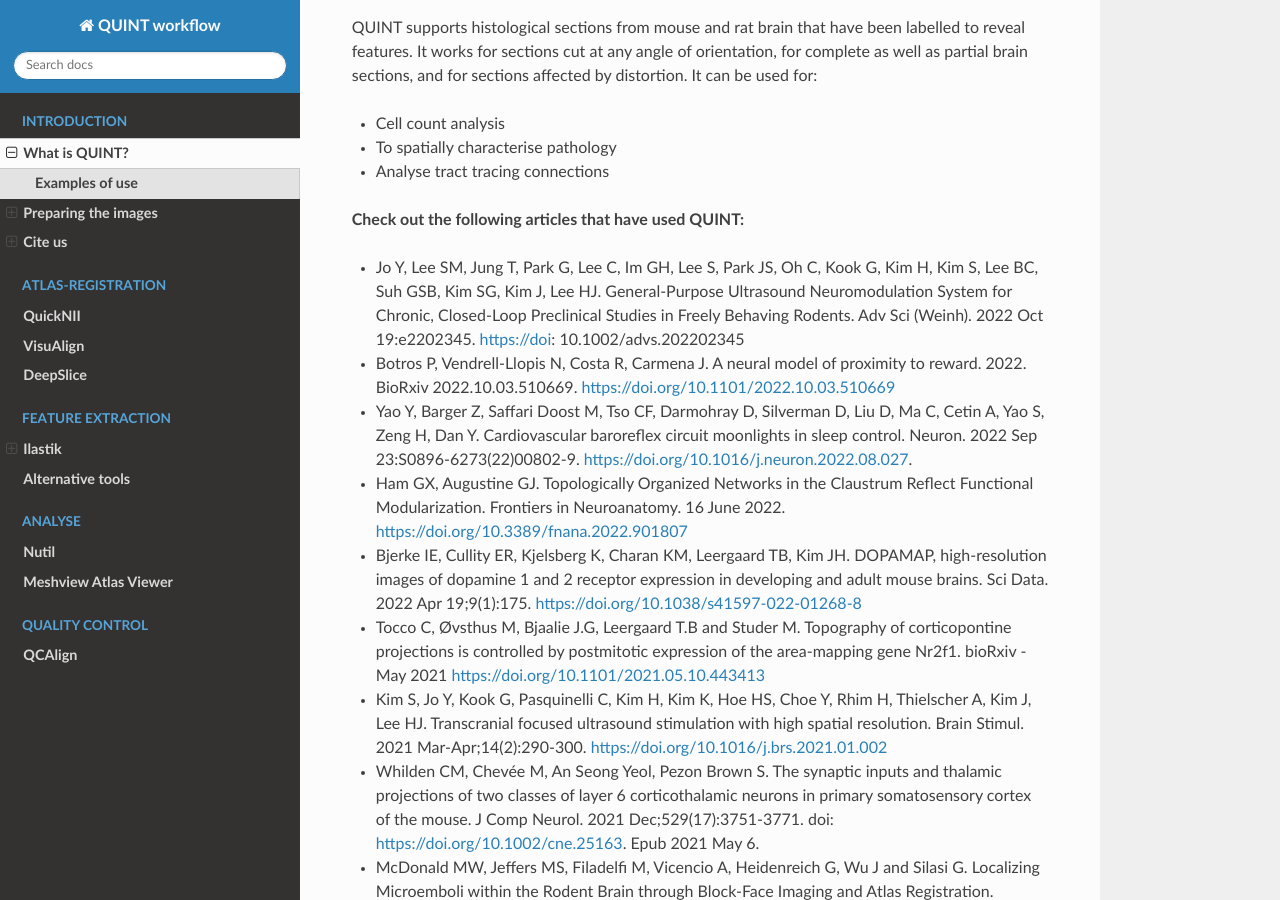
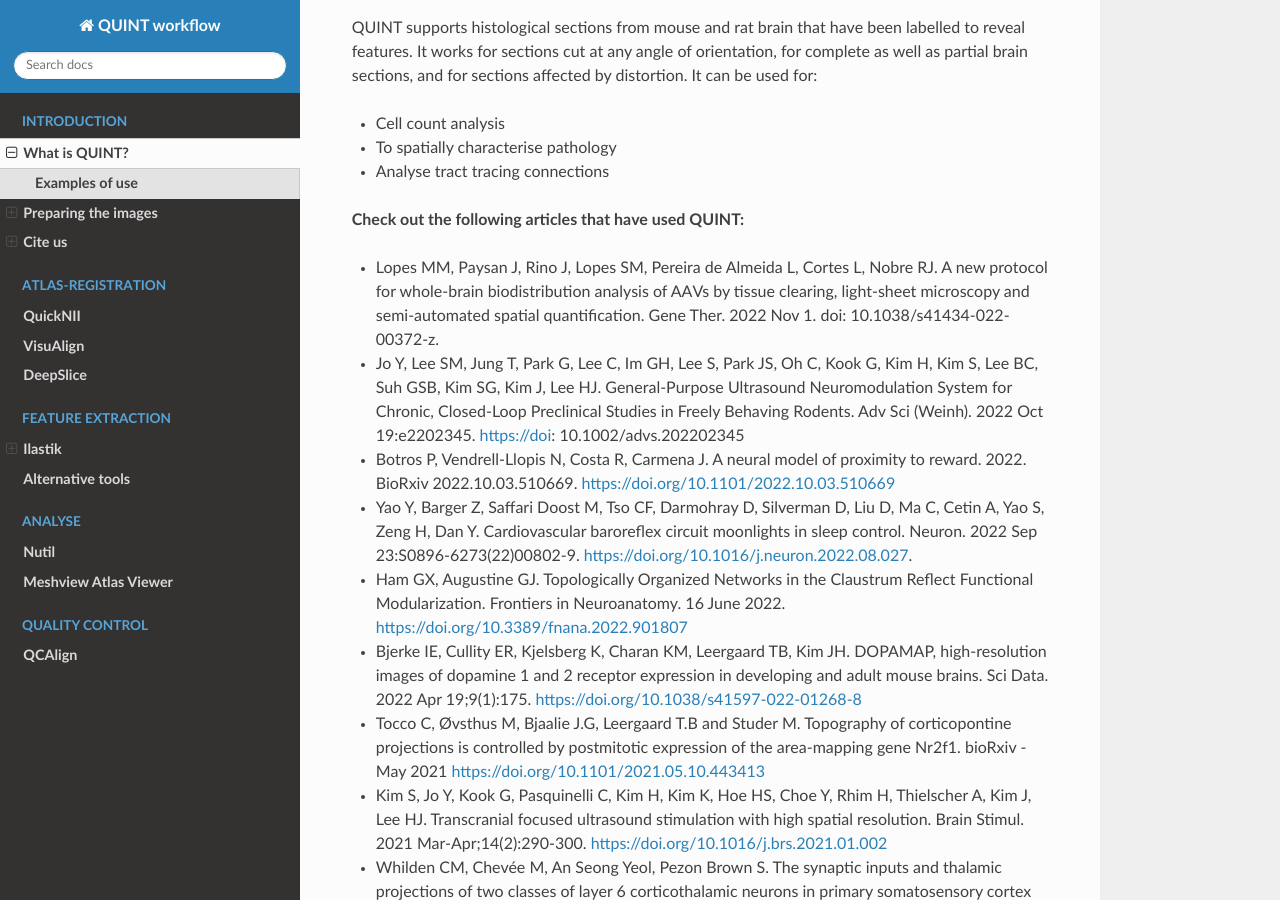
Before and after one commit to Neural-Systems-at-UIO/QUINT_workflow, a Sphinx documentation site: the page built from docs/QUINTintro.rst, in a window 1280 px wide and 900 px high, scrolled down 1571 px. Built offline with Sphinx 7.4.7 and the Read the Docs theme 2.0.0, drawn with Linux system fonts in a browser that asks for light colours.

Commit message:
Update QUINTintro.rst

```diff
--- a/docs/QUINTintro.rst
+++ b/docs/QUINTintro.rst
@@ -39,6 +39,8 @@
 
 **Check out the following articles that have used QUINT:**
 
+* Lopes MM, Paysan J, Rino J, Lopes SM, Pereira de Almeida L, Cortes L, Nobre RJ. A new protocol for whole-brain biodistribution analysis of AAVs by tissue clearing, light-sheet microscopy and semi-automated spatial quantification. Gene Ther. 2022 Nov 1. doi: 10.1038/s41434-022-00372-z.
+
 * Jo Y, Lee SM, Jung T, Park G, Lee C, Im GH, Lee S, Park JS, Oh C, Kook G, Kim H, Kim S, Lee BC, Suh GSB, Kim SG, Kim J, Lee HJ. General-Purpose Ultrasound Neuromodulation System for Chronic, Closed-Loop Preclinical Studies in Freely Behaving Rodents. Adv Sci (Weinh). 2022 Oct 19:e2202345. https://doi: 10.1002/advs.202202345
 
 * Botros P, Vendrell-Llopis N, Costa R, Carmena J. A neural model of proximity to reward. 2022. BioRxiv 2022.10.03.510669. https://doi.org/10.1101/2022.10.03.510669
```
